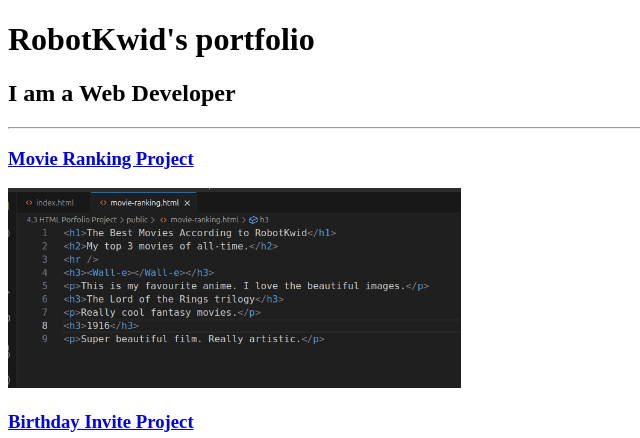
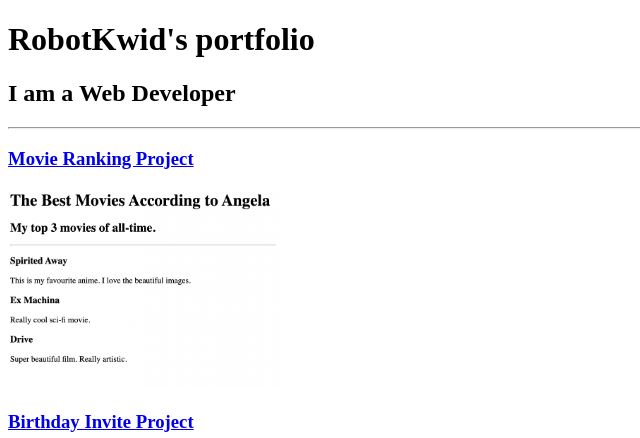
Before and after one commit to robotkwid/html-portfolio, a plain HTML site: page index.html in a window 1280 px wide. Shown: the top 438 px of the page, without its empty margins (0-640 px from the left). Drawn offline with Linux system fonts and the light colour scheme.

Commit message:
index.html

```diff
--- a/index.html
+++ b/index.html
@@ -11,7 +11,7 @@
     <h2>I am a Web Developer</h2>
     <hr />
     <h3><a href="../4.3 HTML Porfolio Project/public/movie-ranking.html">Movie Ranking Project</a></h3>
-    <img src="./assets/images/mov-ranking.png" height="200" alt="movie ranking project">
+    <img src="./assets/images/movie-ranking.png" height="200" alt="movie ranking project">
     <h3><a href="./public/birthday-invite.html">Birthday Invite Project</a></h3>
     <img src="./assets/images/birthday-invite.png" height="200" alt="birthday invite project preview">
     <hr />
```
